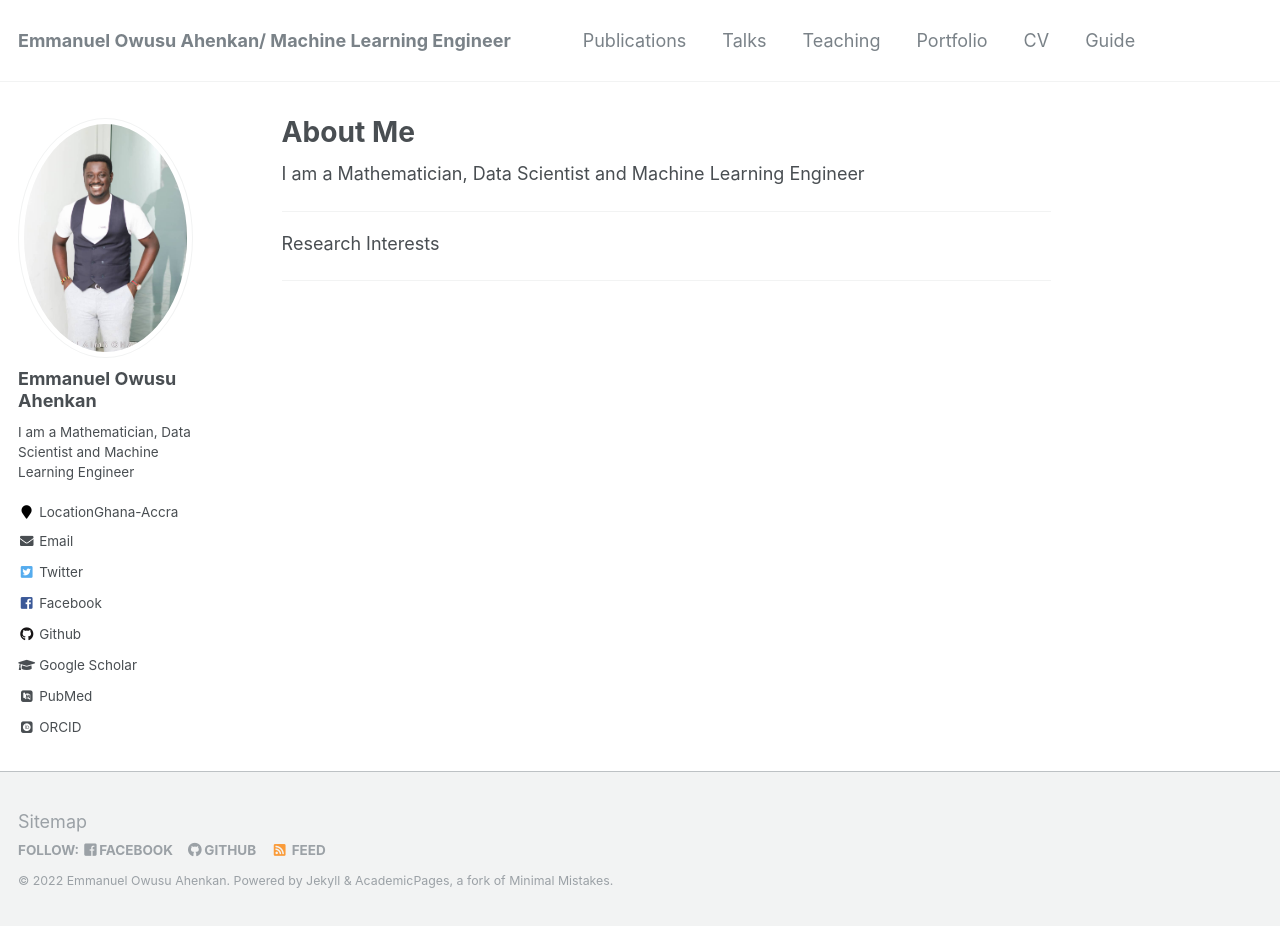
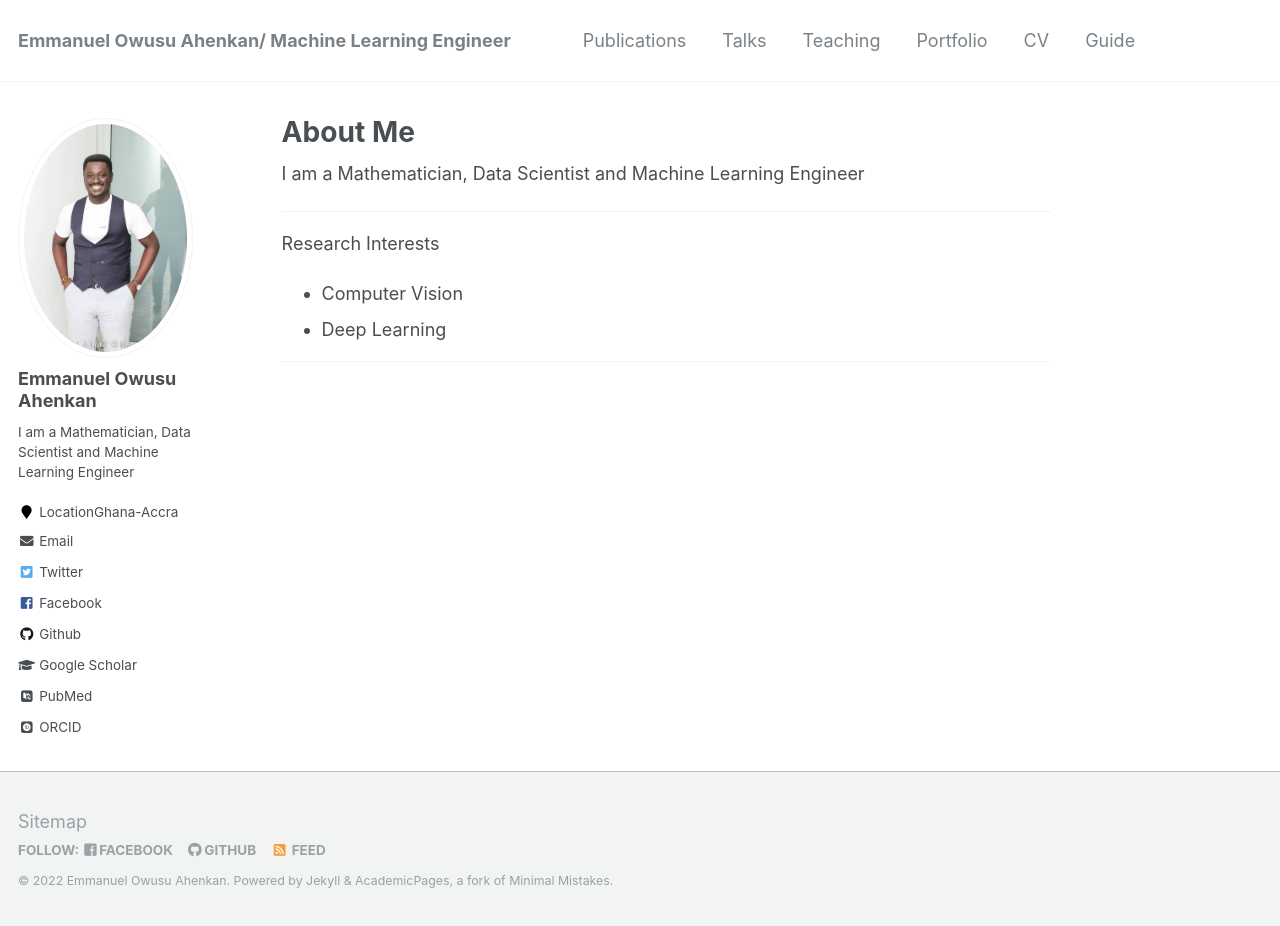
Before and after one commit to EmmanuelOwusu/EmmanuelOwusu.github.io, a Jekyll site: the page built from _pages/about.md, in a window 1280 px wide and 926 px high. Built offline with Jekyll 4.4.1, drawn with Linux system fonts in a browser that asks for light colours; some web fonts are replaced.

```diff
--- a/_pages/about.md
+++ b/_pages/about.md
@@ -16,4 +16,7 @@ I am a Mathematician, Data Scientist and Machine Learning Engineer
 ---
 Research Interests
 
+* Computer Vision
+* Deep Learning
+
 ---
```
